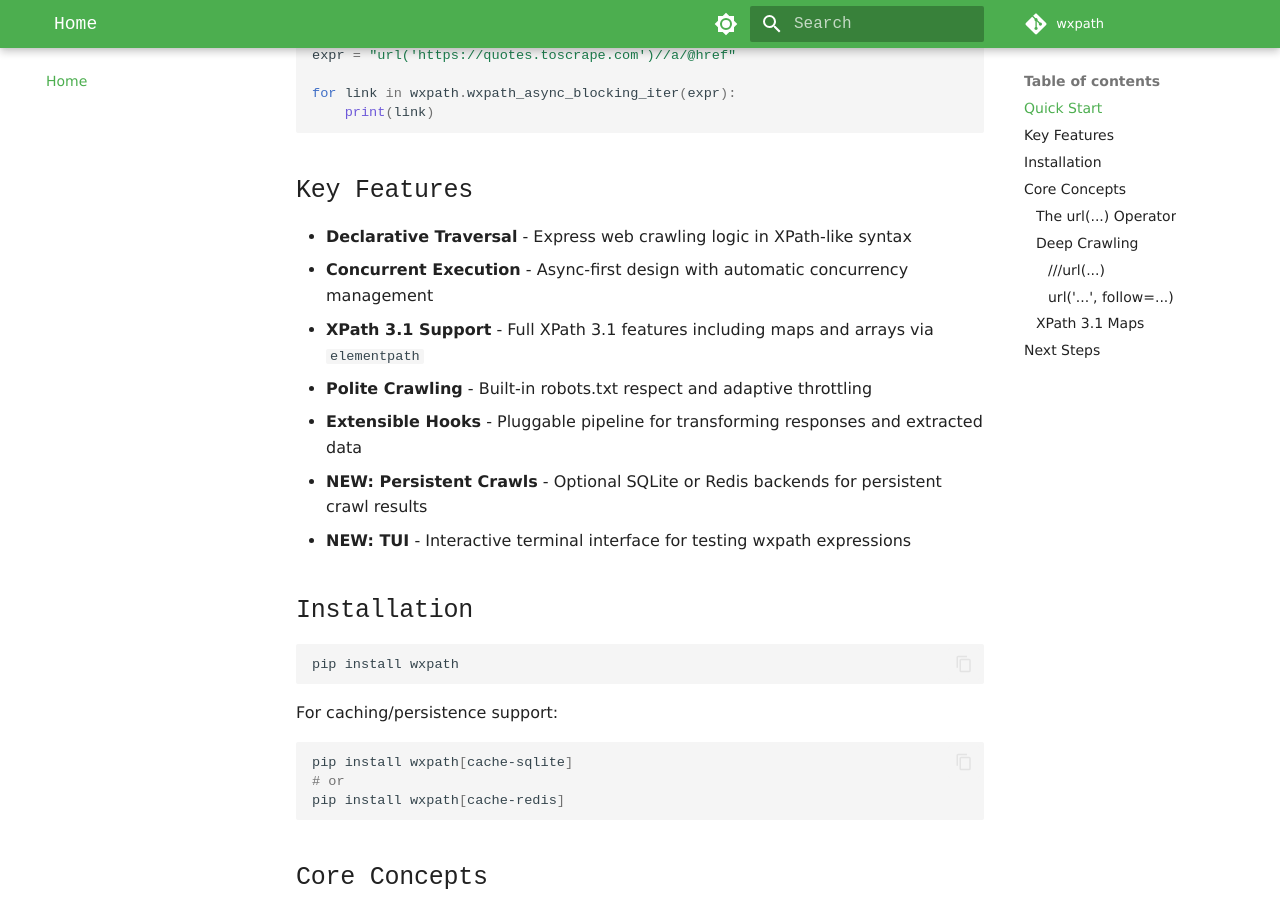
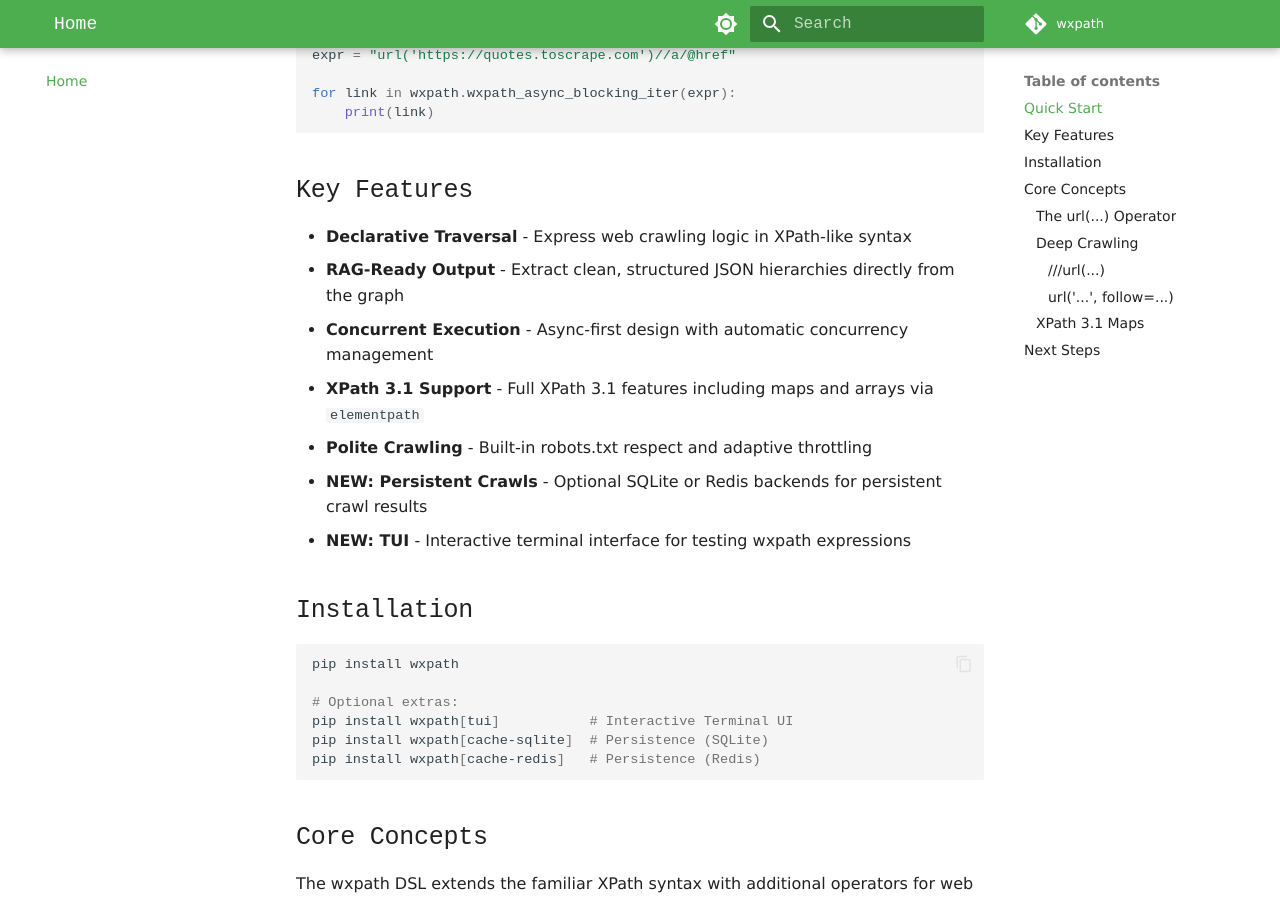
Before and after one commit to rodricios/wxpath, an MkDocs documentation site: the page built from docs/index.md, in a window 1280 px wide and 900 px high, scrolled down 703 px. Built offline with MkDocs 1.6.1 and Material for MkDocs 9.7.7, drawn with Linux system fonts in a browser that asks for light colours; some web fonts are replaced; comment, search, counter and statistics services are not loaded.

````diff
--- a/docs/index.md
+++ b/docs/index.md
@@ -42,10 +42,10 @@ for link in wxpath.wxpath_async_blocking_iter(expr):
 ## Key Features
 
 - **Declarative Traversal** - Express web crawling logic in XPath-like syntax
+- **RAG-Ready Output** - Extract clean, structured JSON hierarchies directly from the graph
 - **Concurrent Execution** - Async-first design with automatic concurrency management
 - **XPath 3.1 Support** - Full XPath 3.1 features including maps and arrays via `elementpath`
 - **Polite Crawling** - Built-in robots.txt respect and adaptive throttling
-- **Extensible Hooks** - Pluggable pipeline for transforming responses and extracted data
 - **NEW: Persistent Crawls** - Optional SQLite or Redis backends for persistent crawl results
 - **NEW: TUI** - Interactive terminal interface for testing wxpath expressions
 
@@ -53,14 +53,12 @@ for link in wxpath.wxpath_async_blocking_iter(expr):
 
 ```bash
 pip install wxpath
-```
 
-For caching/persistence support:
+# Optional extras:
+pip install wxpath[tui]           # Interactive Terminal UI
+pip install wxpath[cache-sqlite]  # Persistence (SQLite)
+pip install wxpath[cache-redis]   # Persistence (Redis)
 
-```bash
-pip install wxpath[cache-sqlite]
-# or
-pip install wxpath[cache-redis]
 ```
 
 ## Core Concepts
````
Also changed, not shown: README.md (+24 -2 lines).
